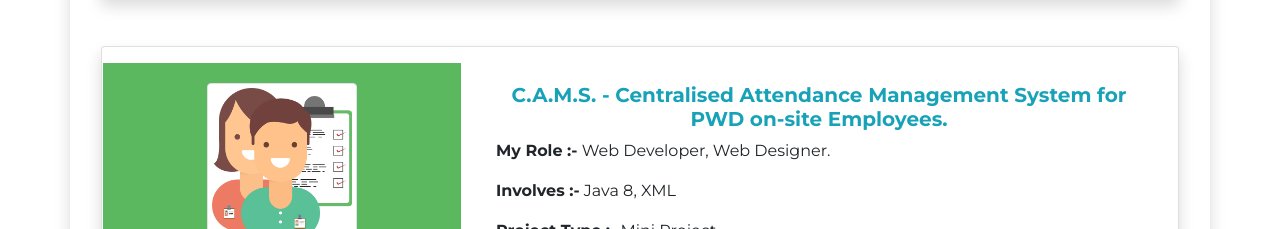
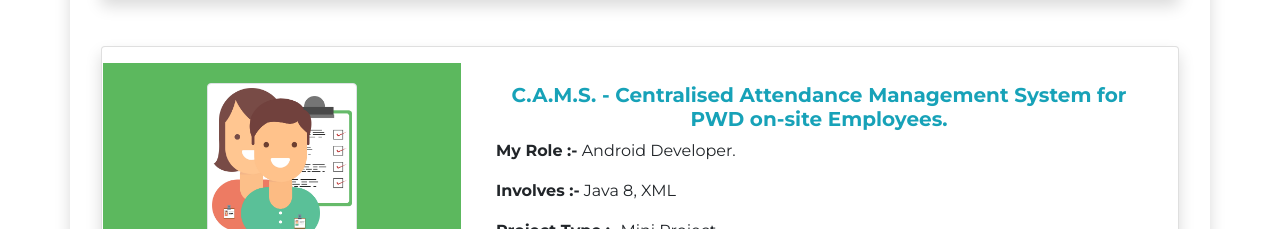
Before and after one commit to uddhavghodake45/Personal-SiteResume, a plain HTML site: page index.html in a window 1280 px wide. Shown: the part 4820-5049 px from the top of the page. Drawn offline with nearby package versions, Linux system fonts and the light colour scheme.

Commit message:
Update index.html
CAMS android development

```diff
--- a/index.html
+++ b/index.html
@@ -443,7 +443,7 @@
             <div class="col-md-8">
               <div class="card-body">
                 <div class="h5 text-center text-info"><b>C.A.M.S. - Centralised Attendance Management System for PWD on-site Employees.</b></div>
-                  <p><b>My Role :-</b> Web Developer, Web Designer.</p>
+                  <p><b>My Role :-</b> Android Developer.</p>
                   <p><b>Involves :-</b> Java 8, XML</p>
                   <p><b>Project Type :-</b> Mini Project</p>
                   <p><b>Project details :-</b> <big href="#te" data-toggle="collapse" style="background-color: white; cursor: pointer; color: #6581AB; font-size: 17px;"> click here</big> </p>
```
